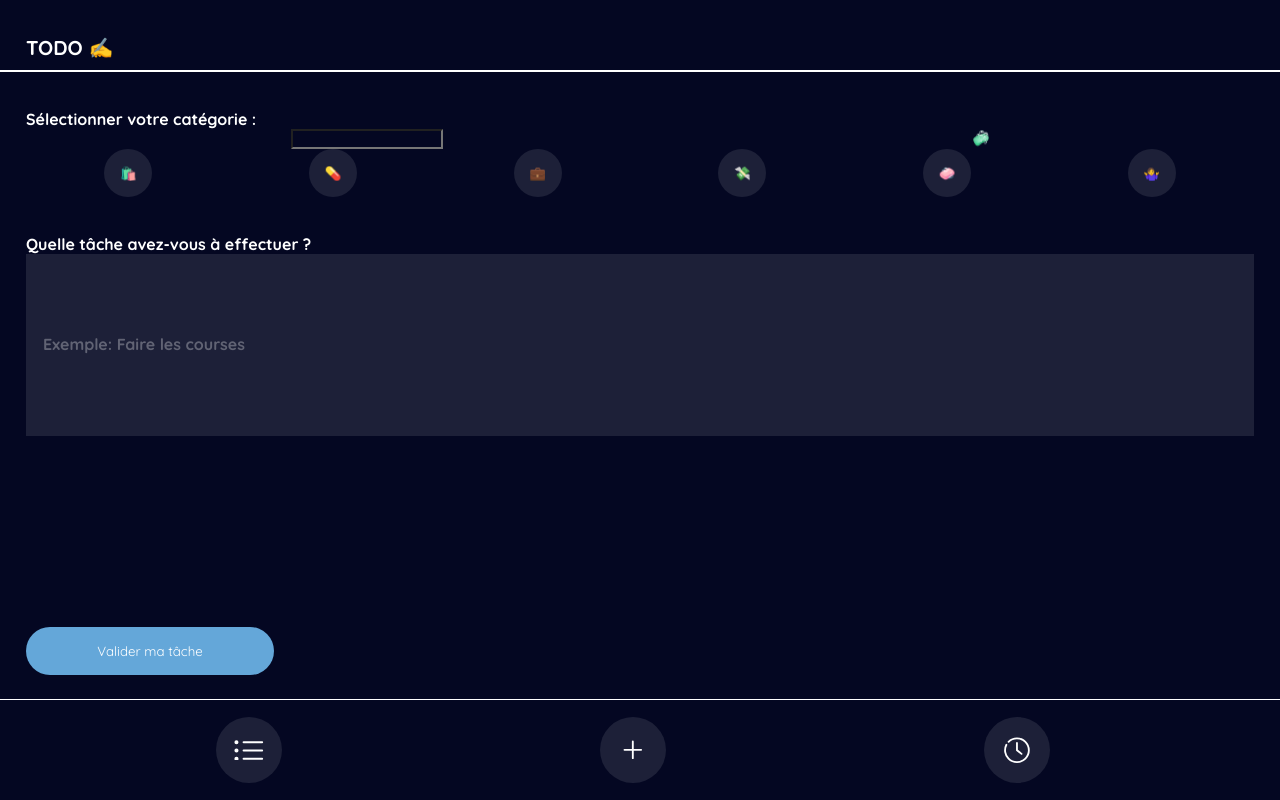
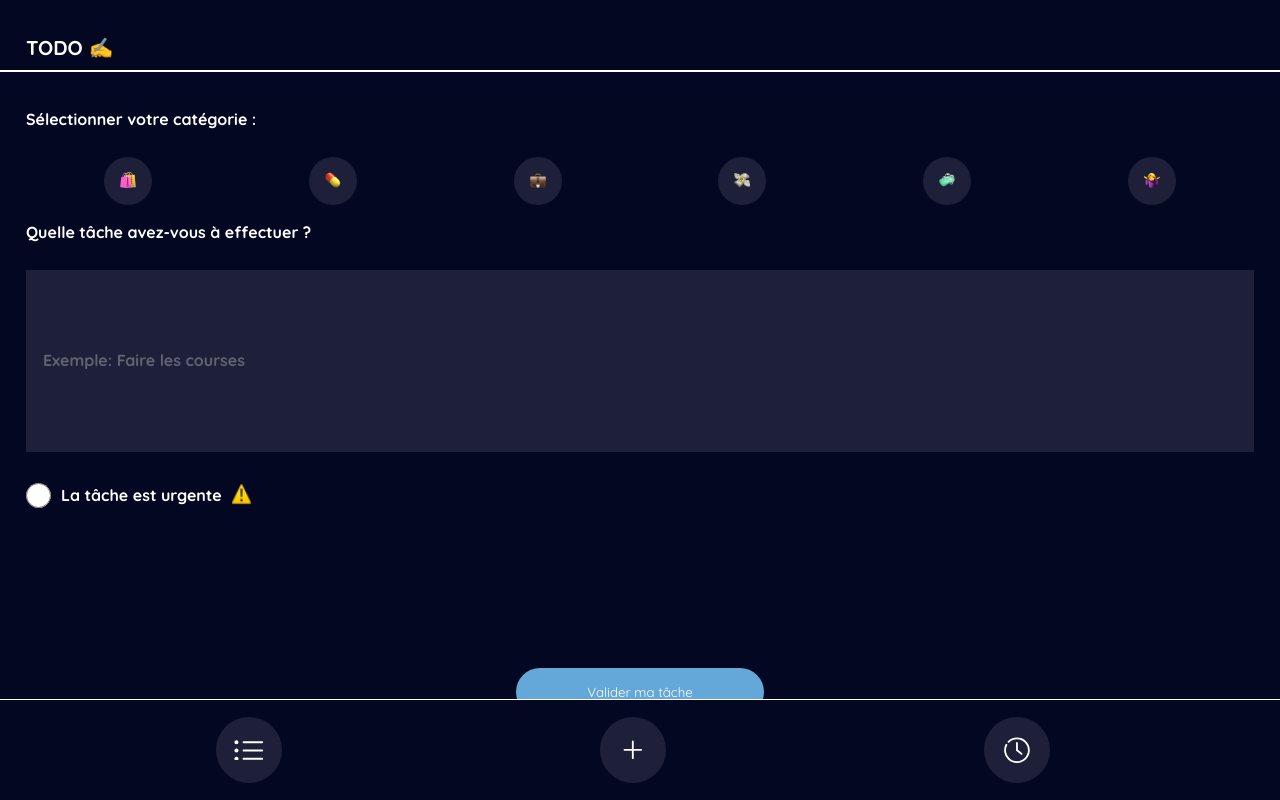
Before and after one commit to cpoiny/TODO, an Angular app in the folder TODO/: page /add in a window 1280 px wide. Built offline with nearby package versions, Linux system fonts and the light colour scheme.

Commit message:
changement

```diff
--- a/TODO/src/app/pages/add/add.component.css
+++ b/TODO/src/app/pages/add/add.component.css
@@ -5,7 +5,7 @@
     color: white;
     background-color: var(--blue);
     border: none;
-    z-index: 2;
+
     cursor: pointer;
     margin-top: 160px;
     align-self: center;
@@ -23,14 +23,48 @@
     cursor: pointer;
     border: none;
 }
-.categoryList{
+
+.all-cat {
+    display: flex;
     justify-content: space-around;
+  margin-bottom:28px;
+
 }
+
+.categoryList {
+    position: relative;
+    display: flex;
+    justify-content: space-around;
+
+}
+
+.categoryList input {
+    position: absolute;
+    width: 48px;
+    height: 48px;
+    background-color: var(--dark-blue);
+    border-radius: 50%;
+    border: none;
+}
+.categoryList input:checked {
+background-color: var(--yellow);
+}
+
+
+
+.categoryList img {
+    position: absolute;
+    top: 15px;
+    background-color: var(--dark-blue);
+
+}
+
 .tache-a-remplir {
     width: 100%;
     height: 182px;
     border: none;
     background-color: var(--dark-blue);
+    margin-bottom: 31px;
 }
 
 input::placeholder {
@@ -40,15 +74,10 @@ input::placeholder {
     color: rgba(255, 255, 255, .3)
 }
 
-.tache-a-remplir {
-    margin-bottom: 31px;
-
-}
-
 .container {
     margin: 0 26px;
     height: 674px;
-    overflow-y:scroll
+    overflow-y: scroll
 }
 
 .flex {
--- a/TODO/src/app/pages/add/add.component.html
+++ b/TODO/src/app/pages/add/add.component.html
@@ -1,36 +1,66 @@
 <!-- Formulaire -->
 
-<form [formGroup]="todoForm">
+<form [formGroup]="todoForm" >
 
     <div class="container flex column">
 
-        <label for="cat" class="titre style">Sélectionner votre catégorie :
+        <label for="cat" class="titre style">Sélectionner votre catégorie :</label>
+
+
+            <div class="all-cat">
 
                 <div class="flex categoryList">
-            <input type="text" id="cat" formControlName="cat">
+                    <input type="text" id="cat" formControlName="cat" name="🛍️" value="🛍️">
+                    <img src="assets/icons/shopping-icon.png" alt="shopping">
+                </div>
+
+                <div class="flex categoryList">
+                    <input type="text" id="cat" formControlName="cat" value="💊️">
+                    <img src="assets/icons/health-icon.png" alt="health">
+                </div>
+
+                <div class="flex categoryList">
+                    <input type="text" id="cat" formControlName="cat" value="💼">
+                    <img src="assets/icons/work-icon.png" alt="work">
+                </div>
+
+                <div class="flex categoryList">
+                    <input type="text" id="cat" formControlName="cat" value="💸">
+                    <img src="assets/icons/bill-icon.png" alt="bills">
+                </div>
+
+                <div class="flex categoryList">
+                    <input type="text" id="cat" formControlName="cat" value="🧼">
                     <img src="assets/icons/cleaning-icon.png" alt="cleaning">
                 </div>
 
                 <div class="flex categoryList">
-                <div *ngFor="let category of listCategory">
-                    <button class="category">{{category.content}}</button>
+                    <input type="text" id="cat" formControlName="cat" value="🤷‍♀️">
+                    <img src="assets/icons/other-icon.png" alt="other">
                 </div>
             </div>
 
 
 
 
+
+
             <div class="flex column">
-                <label class="titre style" for="todo">Quelle tâche avez-vous à effectuer ?
+                <label class="titre style" for="todo">Quelle tâche avez-vous à effectuer ?</label>
                     <input type="text" id="todo" formControlName="todo" class="tache-a-remplir"
                         placeholder="Exemple: Faire les courses">
                     <!-- Option urgence de la taĉhe -->
-                    <!-- <div class="option flex">
+                    <div class="option flex">
 
                         <input class="style urgente" type="radio" name="urgente">
                         <p class="style">La tâche est urgente</p>
                         <img src="assets/icons/urgent-icon.png" alt="icon_urgent" width="20px">
 
-        </div> -->
+                    </div>
 
-                    <button class="valider" type="submit" (click)="validate()">Valider ma tâche</button>
+                    <button class="valider" type="submit" (click)="submit()">Valider ma tâche</button>
+
+            </div>
+    </div>
+
+</form>
--- a/TODO/src/app/pages/add/add.component.ts
+++ b/TODO/src/app/pages/add/add.component.ts
@@ -1,44 +1,59 @@
 import { Component } from '@angular/core';
-import { FormBuilder, FormGroup, Validators } from '@angular/forms';
+import { FormBuilder, FormControl, FormGroup, Validators } from '@angular/forms';
 import { ICategory } from 'src/app/todo';
 import { CATEGORYLIST } from 'src/app/todoList.mock';
 
 @Component({
   selector: 'app-add',
   templateUrl: './add.component.html',
-  styleUrls: ['./add.component.css']
+  styleUrls: ['./add.component.css'],
+
+
 })
 export class AddComponent {
 
   // Déclarer la propriété FormGroup
   listCategory: ICategory[] = CATEGORYLIST;
-  todoForm!: FormGroup;
+ todoForm!: FormGroup;
   validationError: [] = [];
 
   constructor(
     private formBuilder: FormBuilder,
-  ) { }
+  ) {
+   }
 
   ngOnInit() {
-    console.log("list", this.listCategory)
+    console.log("list", this.listCategory);
     this.todoForm = this.formBuilder.group({
-      cat: [null, [Validators.required]],
+      cat: [],
       todo: [null, [Validators.required]]
     });
     console.log(this.todoForm.value);
+
   }
 
-  validate() {
-    this.validationError = [];
-    if (this.todoForm.invalid) {
-      Object.keys(this.todoForm.controls).forEach((input) => {
-        const currentInput = this.todoForm.get(input);
-        console.log("currentInput", currentInput);
-        if (currentInput && currentInput.status === "INVALID") {
-          this.validationError.push();
-        }
-      });
-    }
+
+  submit() {
+    // this.validationError = [];
+    // if (this.todoForm.invalid) {
+    //   Object.keys(this.todoForm.controls).forEach((value) => {
+    //     const currentInput = this.todoForm.get(value);
+    //     console.log("currentInput", currentInput);
+    //     if (currentInput && currentInput.status === "INVALID") {
+    //       this.validationError.push();
+    //     }
+    //   });
+    // }
     console.log(this.todoForm.value);
   }
+
+
+
+
+
+
+
+
+
+
 }
--- a/TODO/src/app/services/todos.service.ts
+++ b/TODO/src/app/services/todos.service.ts
@@ -40,7 +40,10 @@ todoUrgent : ITodo[] = [];
     }
   }
 
-
+  addTodoList(){
+   const todoList = this.getTodoList();
+   todoList.push()
+  }
 
 
   // function pour récuperer toutes les todos du mock
```
Lines whose indentation alone changed are shown as unchanged.
